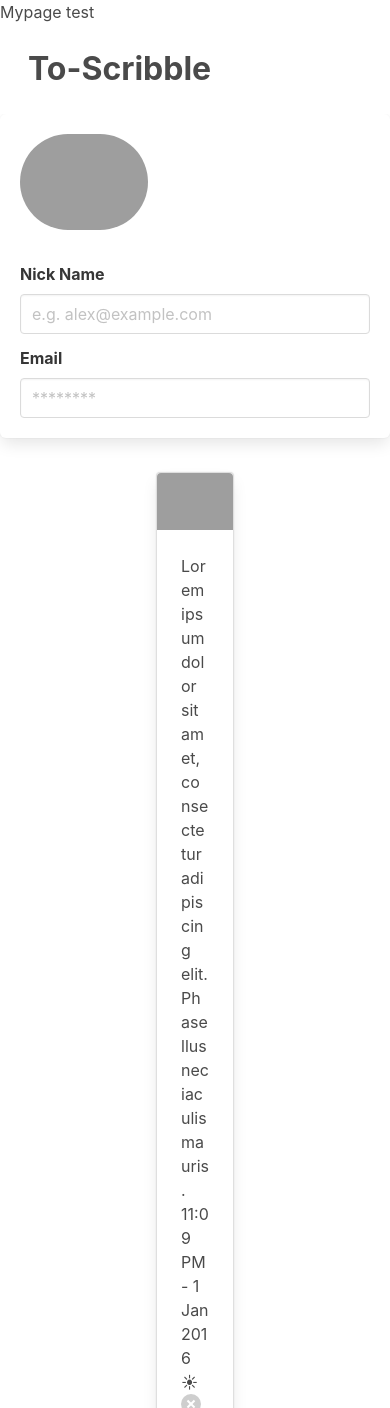
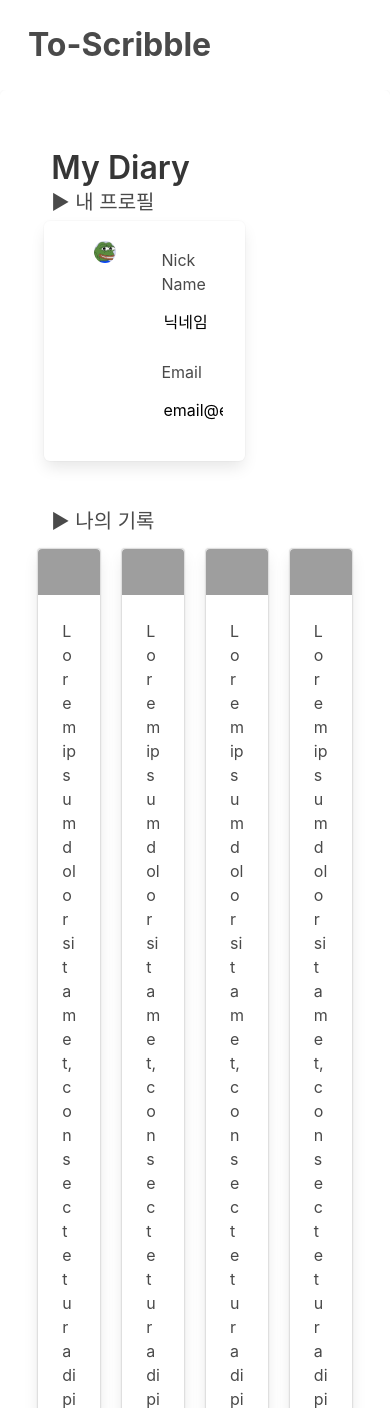
Before and after one commit to d0ngwooK1m/To-Scribble, a Flask app: page /mypage/ in a window 390 px wide. Shown: the top 1408 px of the page. Run offline with Flask 2, Linux system fonts and the light colour scheme; data that the repository does not hold is empty; some libraries are stand-ins or nearby versions; grey boxes are pictures that could not be loaded.

Commit message:
마이페이지 API 추가

```diff
--- a/app.py
+++ b/app.py
@@ -108,22 +108,21 @@ def api_loginpage():
         return jsonify({'result': 'fail', 'msg': '이메일/비밀번호가 일치하지 않습니다.'})
 
 
-
 @app.route('/mypage/userinfo', methods=['GET'])
 def userinfo_mypage():
-    sample_receive = request.args.get('sample_give')
-    print(sample_receive)
+    # email_receive = request.args.get('sample_give')
+    user_info = db.users.find_one({'email': 'sample_give'}, {'_id': False})
 
-    return jsonify({'msg': '이 요청은 GET!'})
+    return jsonify({'msg': user_info})
+
 
 @app.route('/mypage/delete', methods=['GET'])
 def delete_mypage():
-    sample_receive = request.args.get('sample_give')
-    print(sample_receive)
-    # postId_receive = request.
-    # db.mypage.delete_one({'name': postId_receive})
+    postId_receive = request.args.get('postId_give')
+
+    db.posts.delete_one({'postId': postId_receive})
+
     return jsonify({'msg': '삭제 완료!'})
-
 
 if __name__ == '__main__':
     app.run('0.0.0.0', port=5000, debug=True)
--- a/static/css/mypage.css
+++ b/static/css/mypage.css
@@ -1,6 +1,37 @@
 .navbar-theme {
     font-size: 2rem;
     font-weight: bold;
+}
+
+#navbar-button {
+    margin-left: 0;
+}
+
+#mypage-box{
+    width: 100%;
+    margin: auto;
+    padding: 3% 7%;
+}
+#profile-box {
+    display: flex;
+    justify-content: flex-start;
+    /*width: 90%;*/
+    width: 60%;
+    margin: 1% 5% 0% 5%;
+}
+
+#profile-image {
+    margin-left: 30px;
+}
+
+.profile-info {
+    display: flex;
+    flex-direction: column;
+    margin-left: 45px;
+}
+
+.hero-body {
+    padding-bottom: 1%;
 }
 
 .card-wrapper {
--- a/static/js/mypage.js
+++ b/static/js/mypage.js
@@ -1,7 +1,25 @@
+
+$(document).ready(function () {
+    showUser();
+});
+
 function showUser() {
     $.ajax({
         type: 'GET',
-        url: '/mypage/delete?sample_give=샘플데이터',
+        url: '/mypage/userinfo?sample_give=email',
+        data: {},
+        success: function (response) {
+            alert(response['msg']);
+            // window.location.reload()
+        }
+    });
+}
+
+
+function deleteMypage(postId) {
+    $.ajax({
+        type: 'GET',
+        url: '/mypage/delete?postId_give=postId',
         data: {},
         success: function (response) {
             alert(response['msg']);
@@ -9,16 +27,3 @@ function showUser() {
         }
     });
 }
-
-
-function deleteMypage() {
-    $.ajax({
-        type: 'GET',
-        url: '/mypage/delete?sample_give=샘플데이터',
-        data: {},
-        success: function (response) {
-            alert(response['msg']);
-            window.location.reload()
-        }
-    });
-}
--- a/templates/mypage.html
+++ b/templates/mypage.html
@@ -7,21 +7,19 @@
 
 {% block content %}
 
-    <div>Mypage test</div>
-
 <nav class="navbar" role="navigation" aria-label="main navigation">
     <div class="navbar-brand">
         <div class="navbar-item navbar-theme">To-Scribble</div>
     </div>
 
     <div id="navbarBasicExample" class="navbar-menu">
-        <div class="navbar-start">
+        <div class="navbar-end">
             <a class="navbar-item" href="/">
                 Mainpage
             </a>
         </div>
 
-        <div class="navbar-end">
+        <div class="navbar-end" id="navbar-button">
             <div class="navbar-item">
                 <div class="buttons">
                     <!--                    <a class="button is-primary" href="/usersignup/">-->
@@ -35,25 +33,42 @@
         </div>
 </nav>
 
-    <div class="box">
-        <figure class="image is-128x128">
-            <img class="is-rounded" src="https://bulma.io/images/placeholders/128x128.png">
-        </figure>
-        <div class="field">
-            <label class="label">Nick Name</label>
-            <div class="control">
-                <input class="input" type="email" placeholder="e.g. alex@example.com">
+    <div class="box" id="mypage-box">
+        <section class="hero">
+            <div class="hero-body">
+                <p class="title">
+                    My Diary
+                </p>
+                <p class="subtitle">
+                    ▶ 내 프로필
+                </p>
+            </div>
+        </section>
+        <div class="box" id="profile-box">
+            <figure class="image is-128x128" id="profile-image">
+                <img class="is-rounded" src="../static/img/pepegood.jpg">
+            </figure>
+            <div class="profile-info">
+                <div class="mb-3 row">
+                    <label for="staticEmail" class="col-sm-2 col-form-label">Nick Name</label>
+                    <div class="col-sm-10">
+                        <input type="text" readonly class="form-control-plaintext" id="staticEmail" value="닉네임">
+                    </div>
+                </div>
+                <div class="mb-3 row">
+                    <label for="staticEmail" class="col-sm-2 col-form-label">Email</label>
+                    <div class="col-sm-10">
+                        <input type="text" readonly class="form-control-plaintext" id="staticEmail"
+                               value="email@example.com">
+                    </div>
+                </div>
             </div>
         </div>
-
-        <div class="field">
-            <label class="label">Email</label>
-            <div class="control">
-                <input class="input" type="password" placeholder="********">
-            </div>
+        <div class="hero-body">
+        <p class="subtitle">
+            ▶ 나의 기록
+        </p>
         </div>
-    </div>
-
         <div class="card-wrapper">
             <div class="card">
                 <div class="card-image">
```
Also changed, not shown: other parts of templates/mypage.html (+28 -17 lines).
